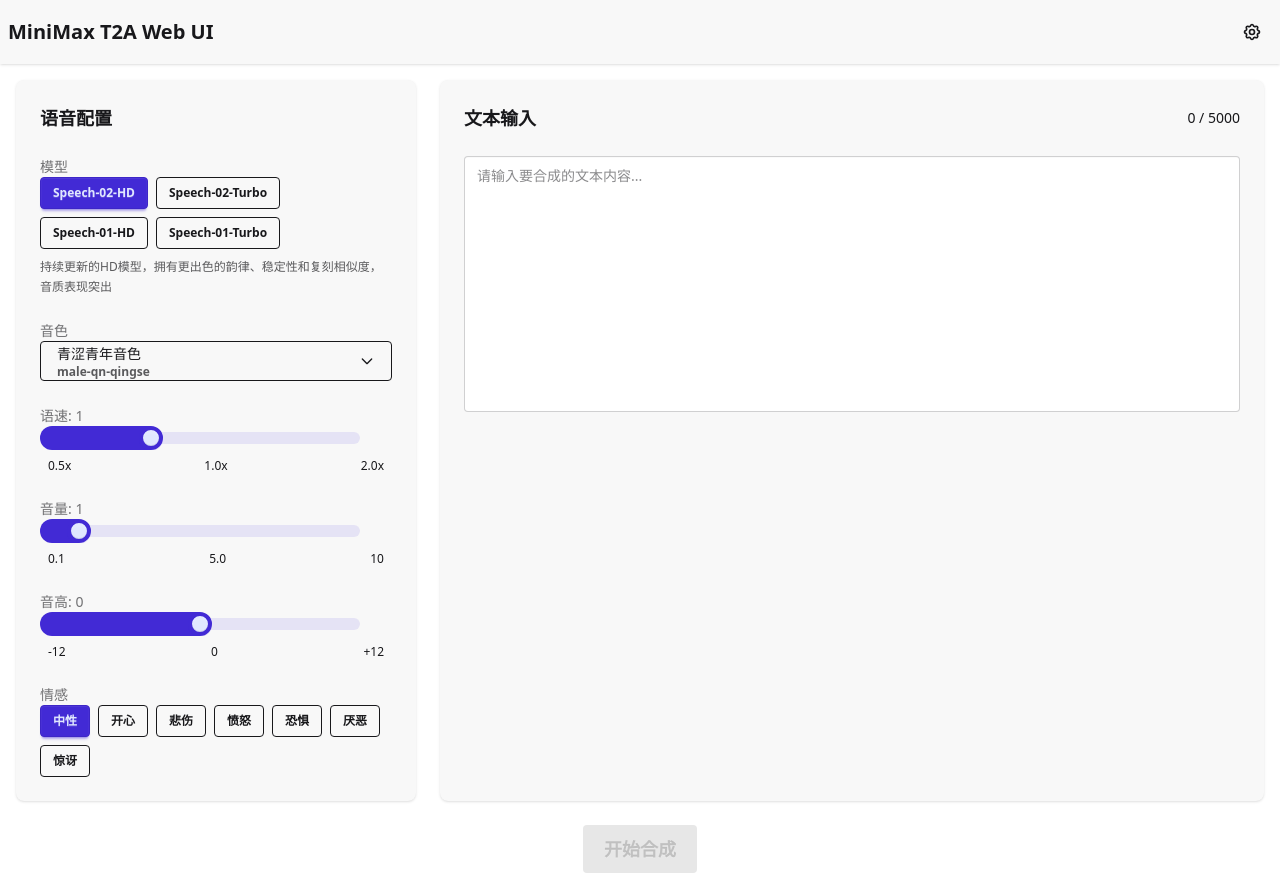
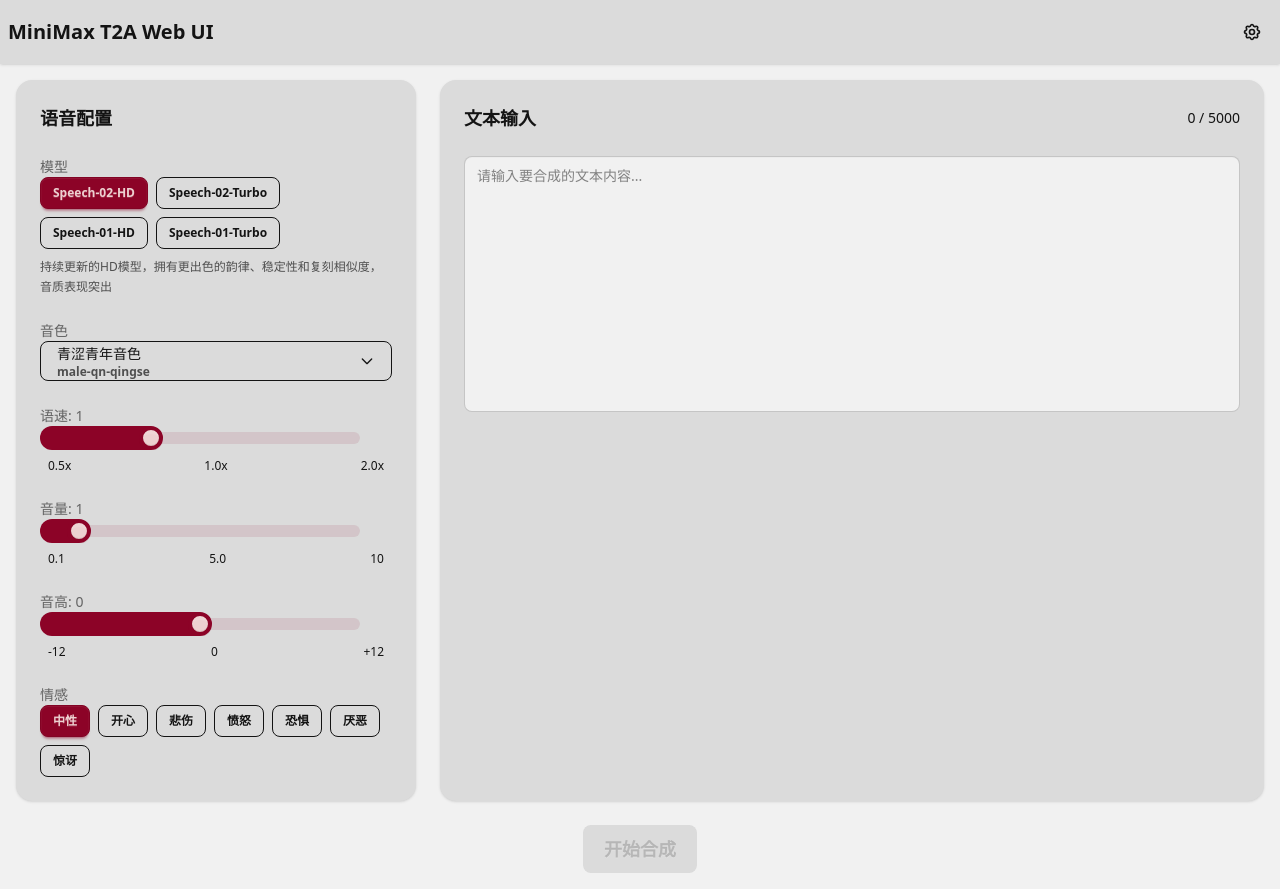
Before and after one commit to senzi/minimax-t2a-webui, a Vue app: page / in a window 1280 px wide. Built offline with nearby package versions, Linux system fonts and the light colour scheme.

Commit message:
style: update daisyui plugin configuration

```diff
--- a/src/style.css
+++ b/src/style.css
@@ -1,2 +1,4 @@
 @import "tailwindcss";
-@plugin "daisyui";
+@plugin "daisyui" {
+  themes: autumn --default, dark --prefersdark;
+}
```
